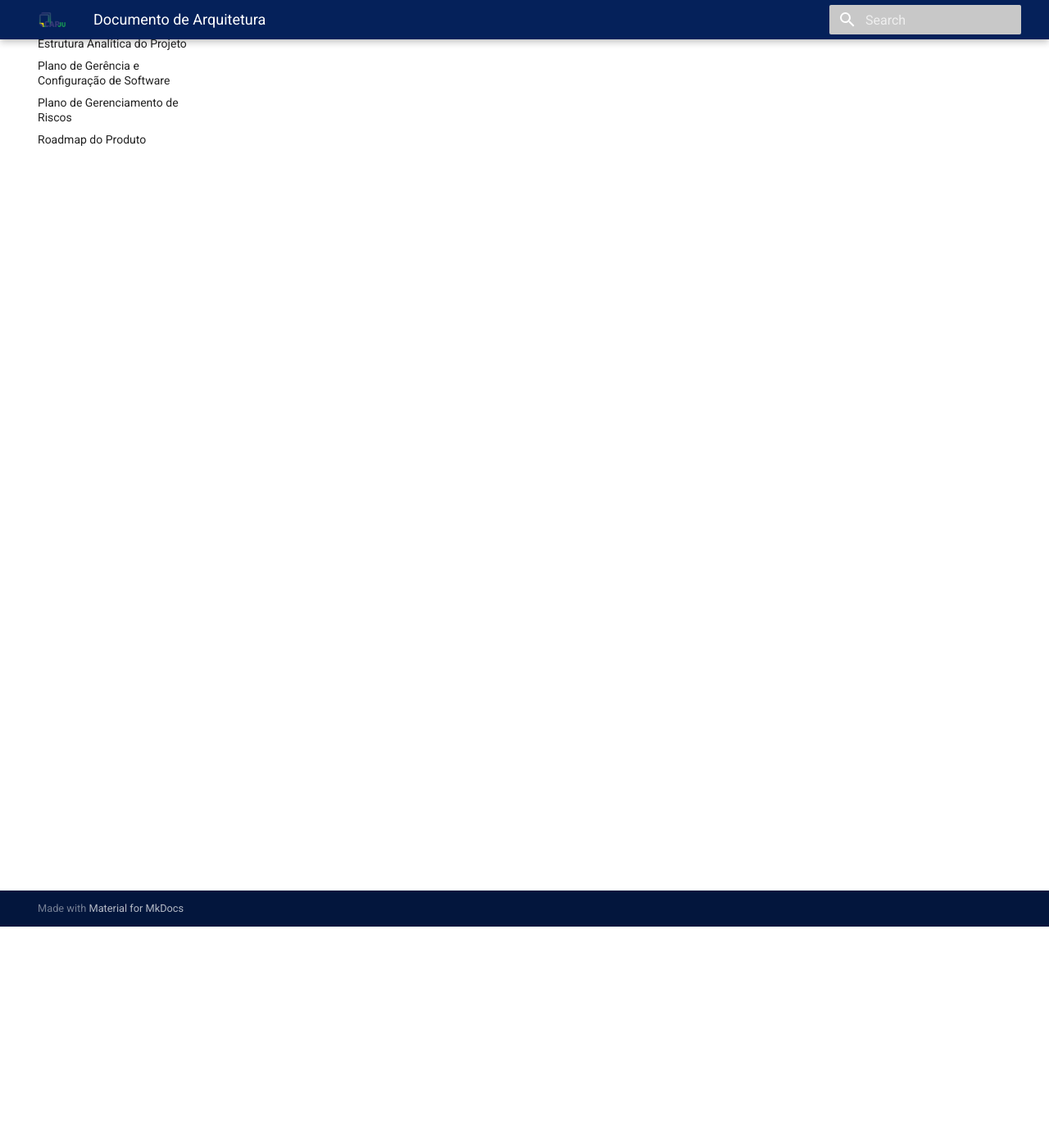
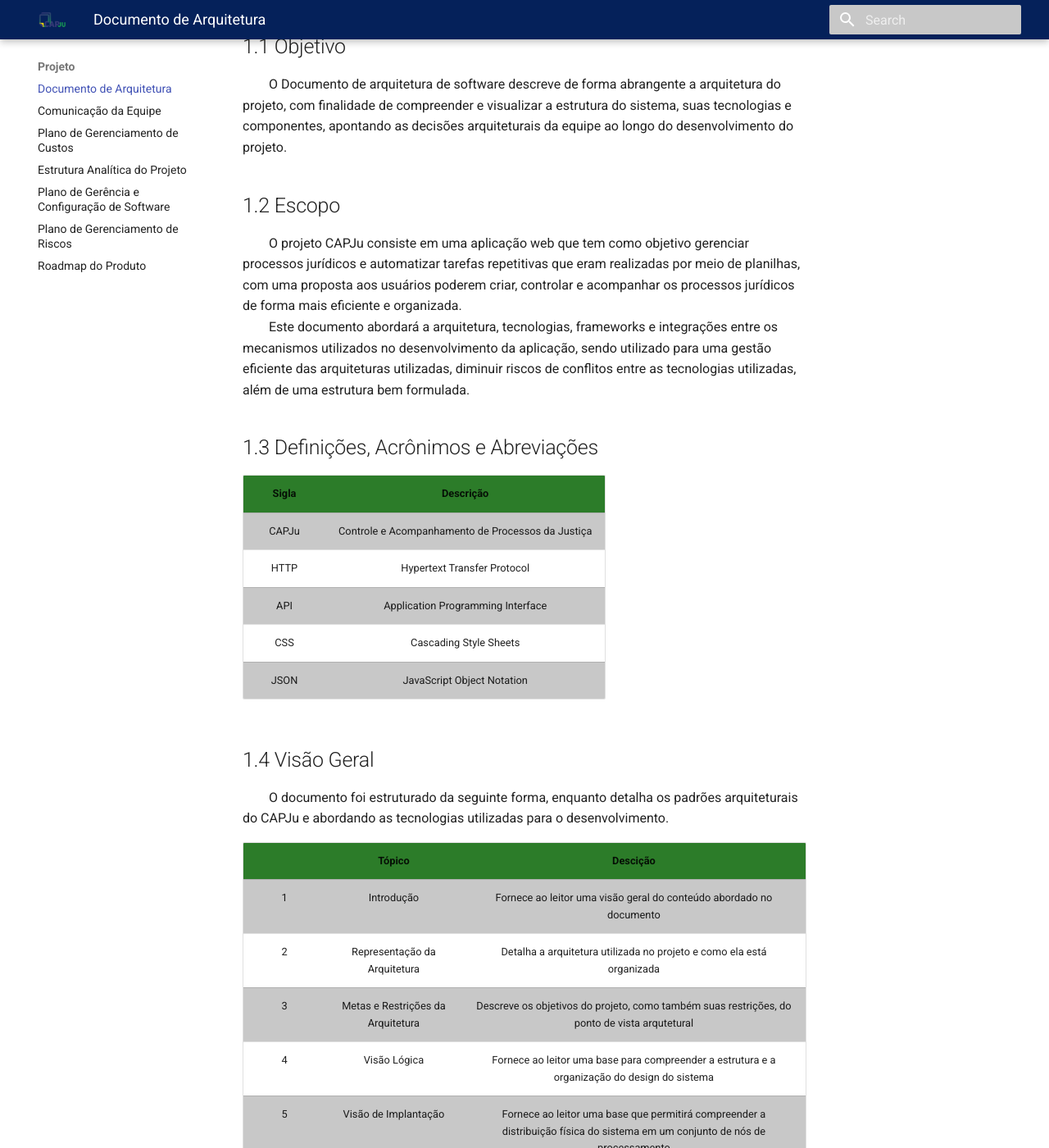
Before and after one commit to fga-eps-mds/2023-2-CAPJu-Doc, an MkDocs documentation site: the page built from docs/projeto/arquitetura.md, in a window 1280 px wide and 1400 px high, scrolled down 270 px. Shown: the whole window at 82% size. Built offline with MkDocs 1.6.1 and Material for MkDocs 9.7.7, drawn with Linux system fonts in a browser that asks for light colours; some of the changed text lies outside the part shown.

Commit message:
Criando a introducao do doc de arquitetura

```diff
--- a/docs/projeto/arquitetura.md
+++ b/docs/projeto/arquitetura.md
@@ -1 +1,42 @@
 # Documento de Arquitetura
+
+# 1. Introdução
+
+## 1.1 Objetivo
+
+&emsp;&emsp;O Documento de arquitetura de software descreve de forma abrangente a arquitetura do projeto,
+com finalidade de compreender e visualizar a estrutura do sistema, suas tecnologias e componentes, apontando
+as decisões arquiteturais da equipe ao longo do desenvolvimento do projeto.
+
+## 1.2 Escopo
+
+&emsp;&emsp;O projeto CAPJu consiste em uma aplicação web que tem como objetivo gerenciar processos jurídicos
+e automatizar tarefas repetitivas que eram realizadas por meio de planilhas, com uma proposta aos usuários poderem
+criar, controlar e acompanhar os processos jurídicos de forma mais eficiente e organizada.
+<br>
+&emsp;&emsp;Este documento abordará a arquitetura, tecnologias, frameworks e integrações entre os mecanismos
+utilizados no desenvolvimento da aplicação, sendo utilizado para uma gestão eficiente das arquiteturas utilizadas,
+diminuir riscos de conflitos entre as tecnologias utilizadas, além de uma estrutura bem formulada.
+
+## 1.3 Definições, Acrônimos e Abreviações
+
+| Sigla | Descrição |
+| :---: | :---: |
+| CAPJu | Controle e Acompanhamento de Processos da Justiça |
+| HTTP | Hypertext Transfer Protocol |
+| API | Application Programming Interface |
+| CSS | Cascading Style Sheets |
+| JSON | JavaScript Object Notation |
+
+## 1.4 Visão Geral
+
+&emsp;&emsp;O documento foi estruturado da seguinte forma, enquanto detalha os padrões arquiteturais do CAPJu e abordando
+as tecnologias utilizadas para o desenvolvimento.
+
+| | Tópico | Descição |
+| :---: | :---: | :---: |
+| 1 | Introdução | Fornece ao leitor uma visão geral do conteúdo abordado no documento |
+| 2 | Representação da Arquitetura | Detalha a arquitetura utilizada no projeto e como ela está organizada |
+| 3 | Metas e Restrições da Arquitetura | Descreve os objetivos do projeto, como também suas restrições, do ponto de vista arqutetural |
+| 4 | Visão Lógica | Fornece ao leitor uma base para compreender a estrutura e a organização do design do sistema |
+| 5 | Visão de Implantação | Fornece ao leitor uma base que permitirá compreender a distribuição física do sistema em um conjunto de nós de processamento |
```
